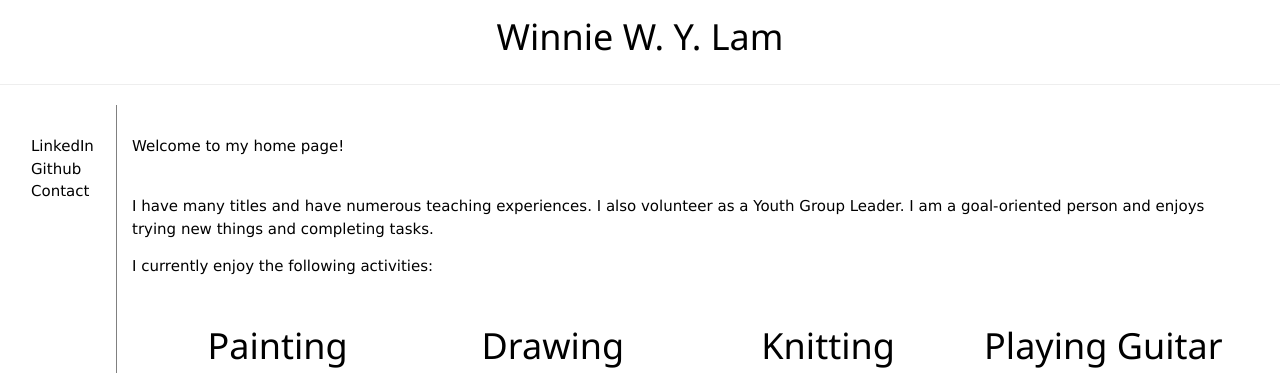
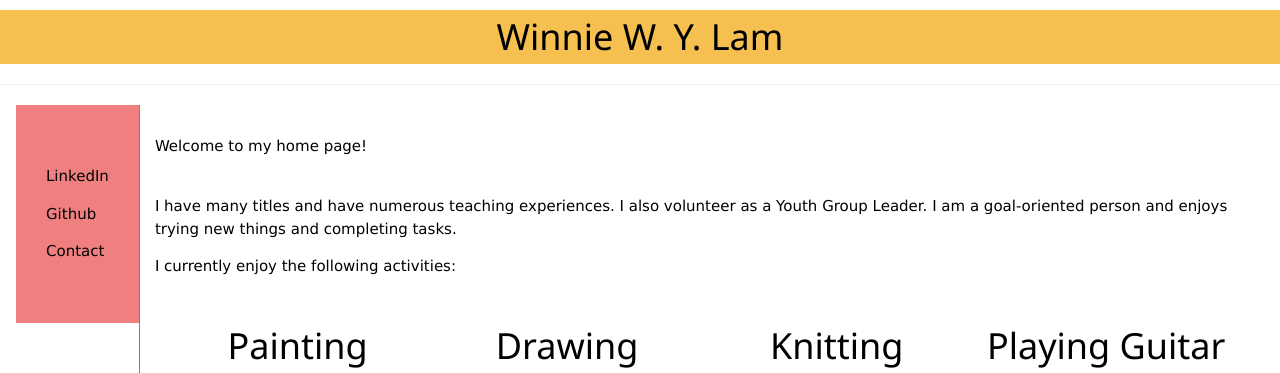
Before and after one commit to wwyl1234/website, an Angular app: page / in a window 1280 px wide. Shown: the top 373 px of the page. Built offline with nearby package versions, Linux system fonts and the light colour scheme.

Commit message:
Removed the default angular icon on tab and added colour to the website.

```diff
--- a/src/app/app.component.css
+++ b/src/app/app.component.css
@@ -17,11 +17,18 @@ nav {
     max-width: 160px;
     margin: 0;
     padding: 1em;
+    background-color: lightcoral;
 }
 
 nav ul {
     list-style-type: none;
-    padding: 0;
+    padding: 1em;
+}
+
+/* Style the nav li elements to give spacing between the links. */
+nav li {
+    margin-top: 1em;
+    margin-bottom: 1em;
 }
 
 nav ul a {
@@ -45,3 +52,8 @@ img {
 #hideLink {
   text-decoration: none;
 }
+
+/* Style the top section of the website. */
+#top-section {
+    background-color: #f5c050;
+}
--- a/src/app/app.component.html
+++ b/src/app/app.component.html
@@ -1,5 +1,5 @@
 <!--The content below is only a placeholder and can be replaced.-->
-<div style="text-align:center">
+<div id='top-section' style="text-align:center">
   <h1>
     {{title}}
   </h1>
--- a/src/index.html
+++ b/src/index.html
@@ -6,7 +6,7 @@
   <base href="/">
 
   <meta name="viewport" content="width=device-width, initial-scale=1">
-  <link rel="icon" type="image/x-icon" href="favicon.ico">
+
   <link rel="stylesheet" href="https://www.w3schools.com/w3css/4/w3.css">
 </head>
 <body>
```
Also changed, not shown: .angular-cli.json, 7 other files (tests, documents, lock files or other folders).
